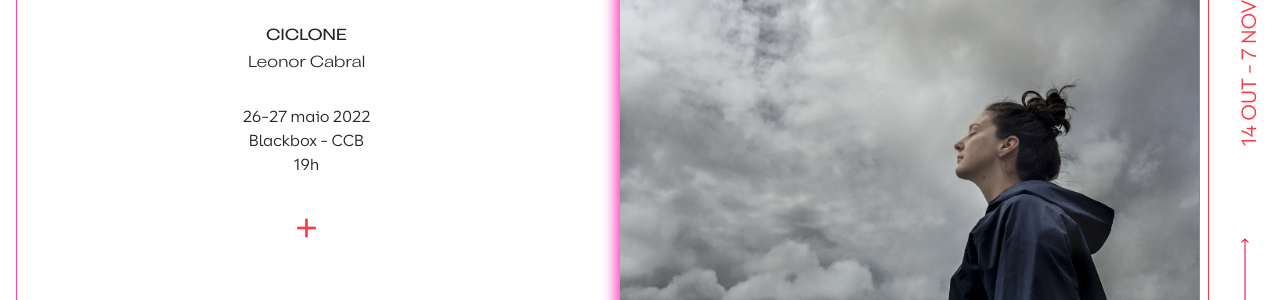
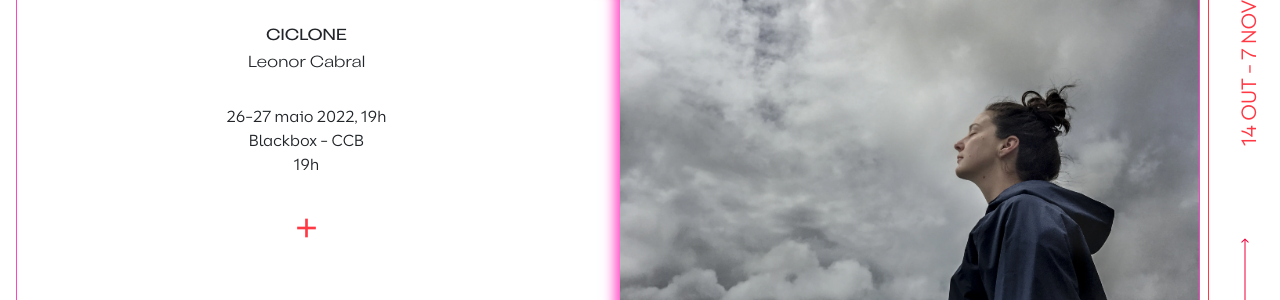
Before and after one commit to mnvnery/tempsdimages2023-m2, a Jekyll site: the page built from index.html, in a window 1280 px wide and 900 px high, scrolled down 746 px. Shown: the part 153-453 px from the top of the window. Built offline with Jekyll 4.4.1, drawn with Linux system fonts in a browser that asks for light colours.

Commit message:
Update from Forestry.io Maria Nery updated _events/ciclone.html

```diff
--- a/_events/ciclone.html
+++ b/_events/ciclone.html
@@ -5,7 +5,7 @@ dias:
 image: "/assets/img/prog-03-00-imagem-tuna.webp"
 title: CICLONE
 artist: Leonor Cabral
-dates: 26-27 maio 2022
+dates: 26-27 maio 2022, 19h
 venue: Blackbox - CCB
 age: M/12
 estreia: ''
@@ -58,6 +58,7 @@ bios:
 
     Em 2021, o LAMA Teatro criou a MOCHILA - Festival de Teatro para Crianças e Jovens, iniciativa de periodicidade anual que decorre na região do Algarve.
 duracao: 75'
+other_date: ''
 
 ---
 <img src="/assets/img/prog-03-00-imagem-tuna.webp">
```
